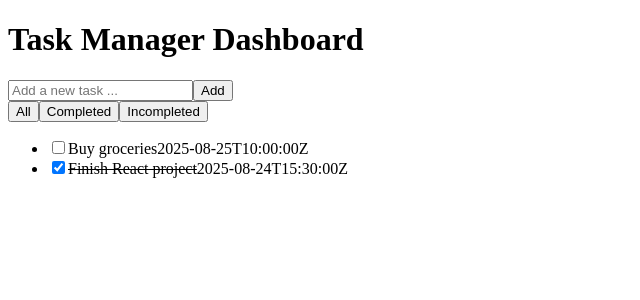
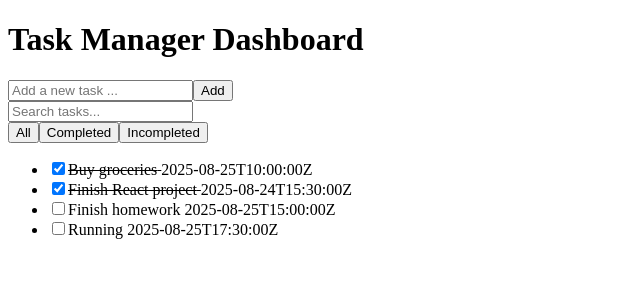
Before and after one commit to ChauNgo1106/task-manager-dashboard, a React (Create React App) app: page / in a window 1280 px wide. Shown: the top 300 px of the page, without its empty margins (0-640 px from the left). Built offline with nearby package versions, Linux system fonts and the light colour scheme.

Commit message:
Search bar - filterd by title

```diff
--- a/src/App.jsx
+++ b/src/App.jsx
@@ -3,9 +3,11 @@ import mockData from "./data/tasks.json";
 import TaskList from "./components/TaskList";
 import TaskForm from "./components/TaskForm";
 import FilterBar from "./components/FilterBar";
+import SearchBar from "./components/SearchBar";
 const App = () => {
   const [tasks, setTasks] = useState([]);
   const [filter, setFilter] = useState("all");
+  const [searchTerm, setSearchTerm] = useState("");
 
   useEffect(() => {
     setTasks(mockData);
@@ -33,14 +35,17 @@ const App = () => {
       filter === "all" ||
       (filter === "completed" && task.completed) ||
       (filter === "incompleted" && !task.completed);
-
-    return matchesFilter;
+    const matchesSearch = task.title
+      .toLowerCase()
+      .includes(searchTerm.toLowerCase());
+    return matchesFilter && matchesSearch;
   });
 
   return (
     <div>
       <h1>Task Manager Dashboard</h1>
       <TaskForm onAdd={addTask} />
+      <SearchBar onSearch={setSearchTerm} />
       <FilterBar currentfilter={filter} onFilterChange={setFilter} />
       <TaskList tasks={filteredTasks} onToggle={handleOnToggle} />
     </div>
--- /dev/null
+++ b/src/components/SearchBar.jsx
@@ -0,0 +1,11 @@
+function SearchBar({ onSearch }) {
+  return (
+    <input
+      type="text"
+      placeholder="Search tasks..."
+      onChange={(e) => onSearch(e.target.value)}
+    />
+  );
+}
+
+export default SearchBar;
--- a/src/components/TaskItem.jsx
+++ b/src/components/TaskItem.jsx
@@ -9,7 +9,7 @@ function TaskItem({ task, onToggle }) {
       <span
         style={{ textDecoration: task.completed ? "line-through" : "none" }}
       >
-        {task.title}
+        {task.title}{" "}
       </span>
       {task.createdAt}
     </li>
--- a/src/data/tasks.json
+++ b/src/data/tasks.json
@@ -2,7 +2,7 @@
   {
     "id": 1,
     "title": "Buy groceries",
-    "completed": false,
+    "completed": true,
     "createdAt": "2025-08-25T10:00:00Z"
   },
   {
@@ -10,5 +10,17 @@
     "title": "Finish React project",
     "completed": true,
     "createdAt": "2025-08-24T15:30:00Z"
+  },
+  {
+    "id": 3,
+    "title": "Finish homework",
+    "completed": false,
+    "createdAt": "2025-08-25T15:00:00Z"
+  },
+  {
+    "id": 4,
+    "title": "Running",
+    "completed": false,
+    "createdAt": "2025-08-25T17:30:00Z"
   }
 ]
```
